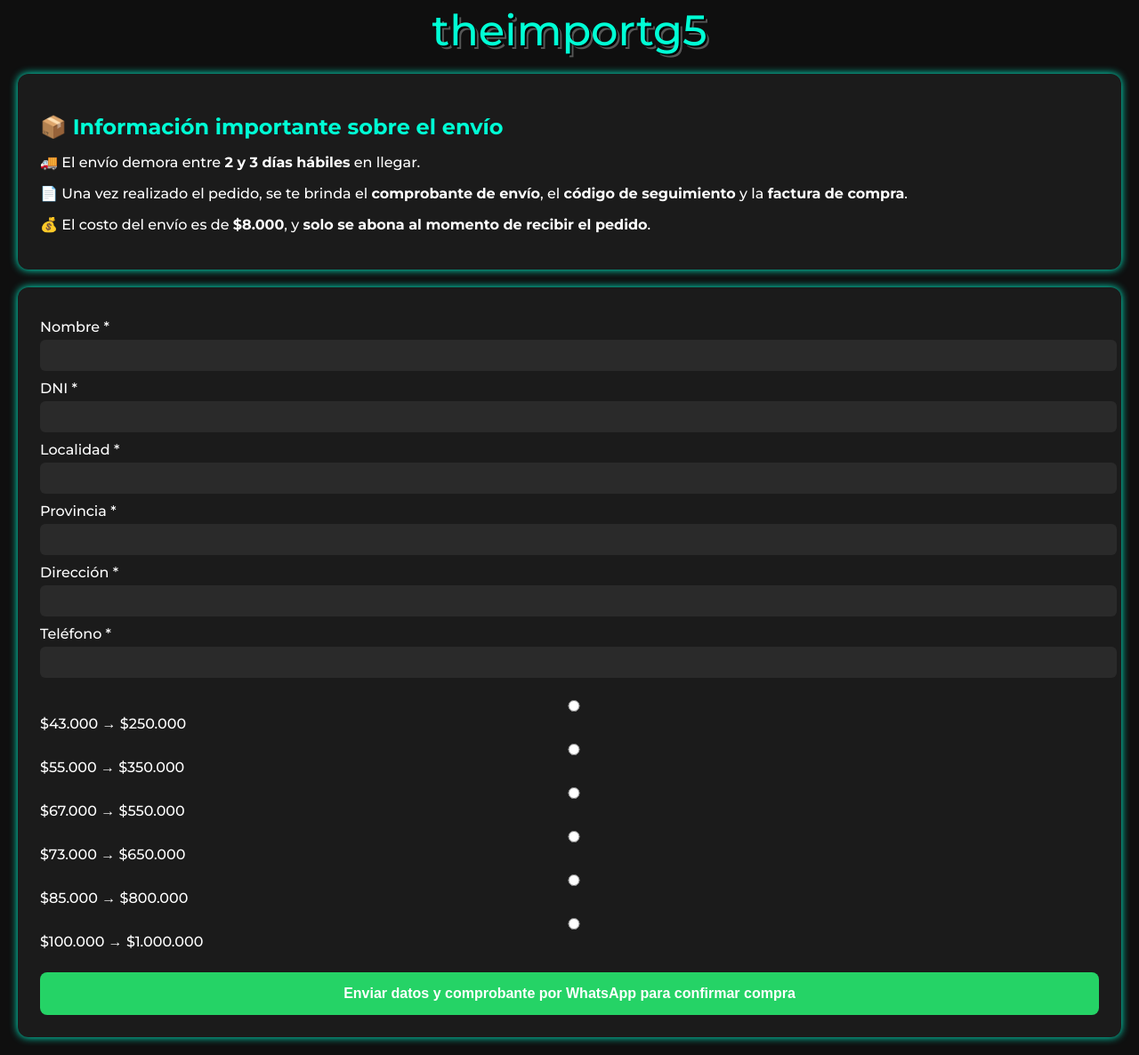
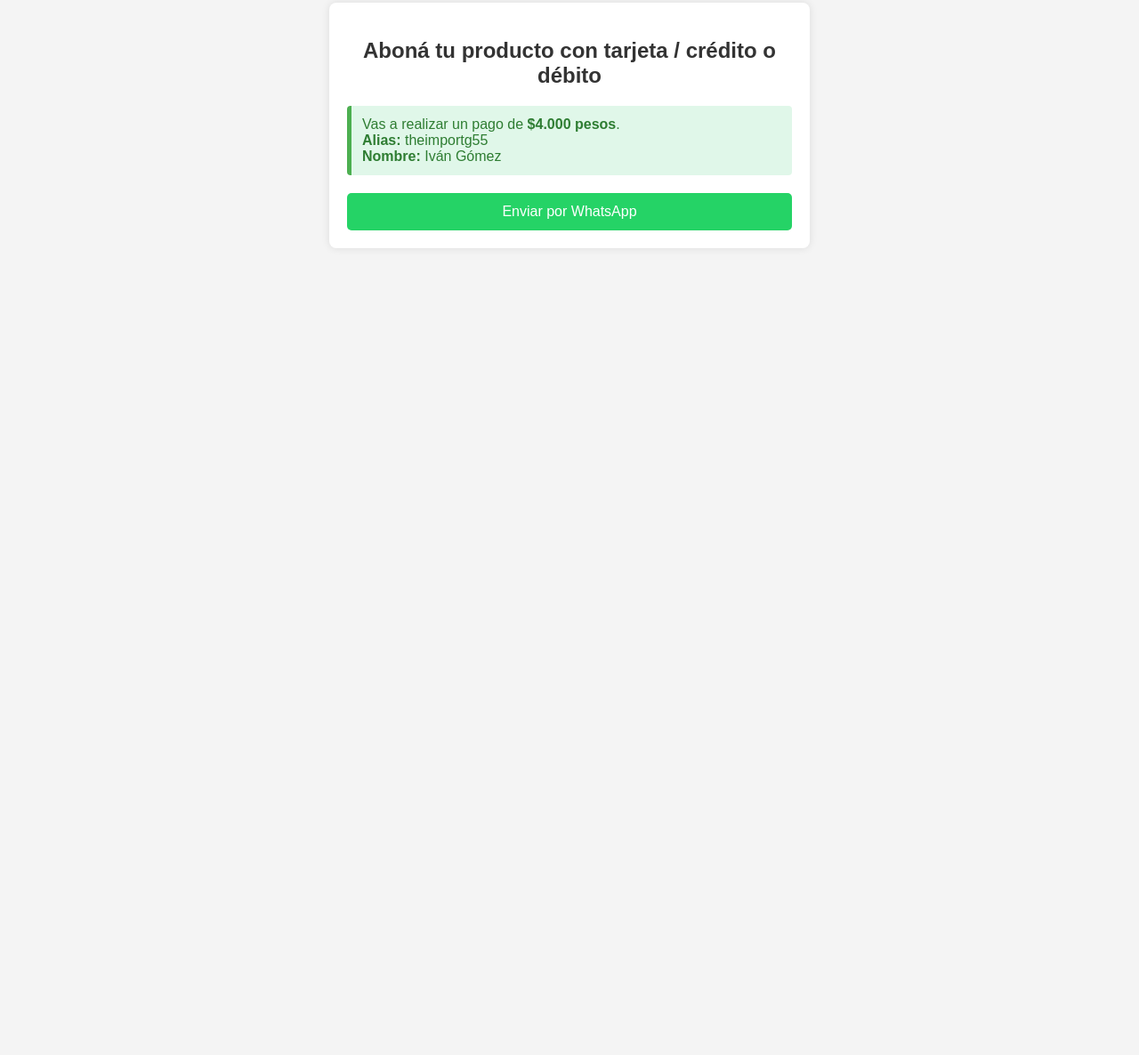
Before and after one commit to theimport/Index-2, a plain HTML site: page index.html in a window 1280 px wide. Shown: the part 25-1211 px from the top of the page at 89% size. After the commit the page ends 800 px from the top, so only its background shows below. Drawn offline with Linux system fonts and the light colour scheme.

Commit message:
Update index.html

```diff
--- a/index.html
+++ b/index.html
@@ -1,180 +1,76 @@
 <!DOCTYPE html>
 <html lang="es">
 <head>
-  <meta charset="UTF-8">
-  <meta name="viewport" content="width=device-width, initial-scale=1">
-  <title>theimportg5</title>
-  <link href="https://fonts.googleapis.com/css2?family=Montserrat:wght@500;700&display=swap" rel="stylesheet">
+  <meta charset="UTF-8" />
+  <meta name="viewport" content="width=device-width, initial-scale=1" />
+  <title>theimportg5 - Pago</title>
   <style>
     body {
-      background-color: #0f0f0f;
-      color: #ffffff;
-      font-family: 'Montserrat', sans-serif;
-      margin: 0;
-      padding: 0;
+      font-family: Arial, sans-serif;
+      background-color: #f4f4f4;
+      padding: 20px;
     }
-
-    .titulo-3d {
-      font-size: 3em;
+    .container {
+      background: #fff;
+      max-width: 500px;
+      margin: auto;
+      padding: 20px;
+      border-radius: 8px;
+      box-shadow: 0 0 10px rgba(0,0,0,0.1);
+    }
+    h2 {
       text-align: center;
-      margin-top: 30px;
-      color: #00ffd5;
-      text-shadow: 2px 2px 0 #000, 4px 4px 0 #555;
+      color: #333;
     }
-
-    .overlay {
-      background-color: #1b1b1b;
-      padding: 25px;
-      margin: 20px;
-      border-radius: 12px;
-      box-shadow: 0 0 10px #00ffd5;
+    .info {
+      margin: 20px 0;
+      background-color: #e0f7e9;
+      padding: 12px;
+      border-left: 5px solid #4CAF50;
+      border-radius: 4px;
+      color: #2e7d32;
     }
-
-    .overlay h2 {
-      color: #00ffd5;
-      margin-bottom: 10px;
-    }
-
-    .formulario label {
+    .whatsapp-btn {
       display: block;
-      margin-top: 10px;
-      font-weight: 500;
-    }
-
-    .formulario input {
-      width: 100%;
-      padding: 10px;
-      margin-top: 5px;
-      border-radius: 6px;
-      border: none;
-      background-color: #2a2a2a;
+      background-color: #25D366;
       color: white;
-    }
-
-    .montos {
+      text-align: center;
+      padding: 12px;
+      text-decoration: none;
+      border-radius: 5px;
+      font-size: 16px;
       margin-top: 20px;
     }
-
-    .montos label {
-      display: block;
-      margin: 8px 0;
-      cursor: pointer;
-    }
-
-    .montos input {
-      margin-right: 10px;
-    }
-
-    .boton {
-      display: block;
-      width: 100%;
-      padding: 15px;
-      background-color: #25D366;
-      color: white;
-      border: none;
-      border-radius: 8px;
-      font-size: 1em;
-      font-weight: bold;
-      cursor: pointer;
-      margin-top: 25px;
-      transition: 0.3s ease;
-    }
-
-    .boton:hover {
-      background-color: #1ebe5d;
+    .whatsapp-btn:hover {
+      background-color: #1ebd5a;
     }
   </style>
 </head>
 <body>
+  <div class="container">
+    <h2>Aboná tu producto con tarjeta / crédito o débito</h2>
 
-  <div class="titulo-3d">theimportg5</div>
-
-  <!-- Aviso antes del formulario -->
-  <div class="overlay">
-    <h2>📦 Información importante sobre el envío</h2>
-    <p>🚚 El envío demora entre <strong>2 y 3 días hábiles</strong> en llegar.</p>
-    <p>📄 Una vez realizado el pedido, se te brinda el <strong>comprobante de envío</strong>, el <strong>código de seguimiento</strong> y la <strong>factura de compra</strong>.</p>
-    <p>💰 El costo del envío es de <strong>$8.000</strong>, y <strong>solo se abona al momento de recibir el pedido</strong>.</p>
-  </div>
-
-  <!-- Formulario -->
-  <div class="overlay formulario">
-    <label>Nombre *</label>
-    <input type="text" id="nombre">
-
-    <label>DNI *</label>
-    <input type="text" id="dni">
-
-    <label>Localidad *</label>
-    <input type="text" id="localidad">
-
-    <label>Provincia *</label>
-    <input type="text" id="provincia">
-
-    <label>Dirección *</label>
-    <input type="text" id="direccion">
-
-    <label>Teléfono *</label>
-    <input type="text" id="telefono">
-
-    <div class="montos">
-      <label><input type="radio" name="monto"> $43.000 → $250.000</label>
-      <label><input type="radio" name="monto"> $55.000 → $350.000</label>
-      <label><input type="radio" name="monto"> $67.000 → $550.000</label>
-      <label><input type="radio" name="monto"> $73.000 → $650.000</label>
-      <label><input type="radio" name="monto"> $85.000 → $800.000</label>
-      <label><input type="radio" name="monto"> $100.000 → $1.000.000</label>
+    <div class="info">
+      Vas a realizar un pago de <strong>$4.000 pesos</strong>.<br />
+      <strong>Alias:</strong> theimportg55<br />
+      <strong>Nombre:</strong> Iván Gómez
     </div>
 
-    <button class="boton" onclick="enviarPedido()">Enviar datos y comprobante por WhatsApp para confirmar compra</button>
+    <a class="whatsapp-btn" href="#" onclick="enviarMensaje()">Enviar por WhatsApp</a>
   </div>
 
   <script>
-    function enviarPedido() {
-      const campos = ['nombre', 'dni', 'localidad', 'provincia', 'direccion', 'telefono'];
-      let faltan = [];
+    function enviarMensaje() {
+      const telefono = '1234567890'; // Reemplazá con tu número
+      const alias = 'theimportg55';
+      const nombre = 'Iván Gómez';
+      const monto = '$4.000';
 
-      let datos = {};
-      campos.forEach(id => {
-        const valor = document.getElementById(id).value.trim();
-        if (!valor) {
-          faltan.push(id);
-        }
-        datos[id] = valor;
-      });
+      const mensaje = `Hola, quiero realizar un pago.\nAlias: ${alias}\nNombre: ${nombre}\nMonto: ${monto}`;
+      const url = `https://wa.me/${telefono}?text=${encodeURIComponent(mensaje)}`;
 
-      if (faltan.length > 0) {
-        alert("Por favor, completá todos los campos obligatorios.");
-        return;
-      }
-
-      const montoSeleccionado = document.querySelector('input[name="monto"]:checked');
-      if (!montoSeleccionado) {
-        alert("Por favor, seleccioná un monto.");
-        return;
-      }
-
-      const montoTexto = montoSeleccionado.parentElement.innerText.trim();
-
-      const mensaje = `Hola buenas! Te dejo mis datos para confirmar el envío y el comprobante de pago. Muchas gracias.
-
-📝 *Datos del envío:*
-- Nombre: ${datos.nombre}
-- DNI: ${datos.dni}
-- Localidad: ${datos.localidad}
-- Provincia: ${datos.provincia}
-- Dirección: ${datos.direccion}
-- Teléfono: ${datos.telefono}
-- Monto elegido: ${montoTexto}
-
-Alias: theimportg55
-Nombre: Iván Gómez`;
-
-      const telefono = '5492224513719'; // Número oculto
-      const url = `https://wa.me/${telefono}?text=${encodeURIComponent(mensaje)}`;
       window.open(url, '_blank');
     }
   </script>
-
 </body>
 </html>
```
